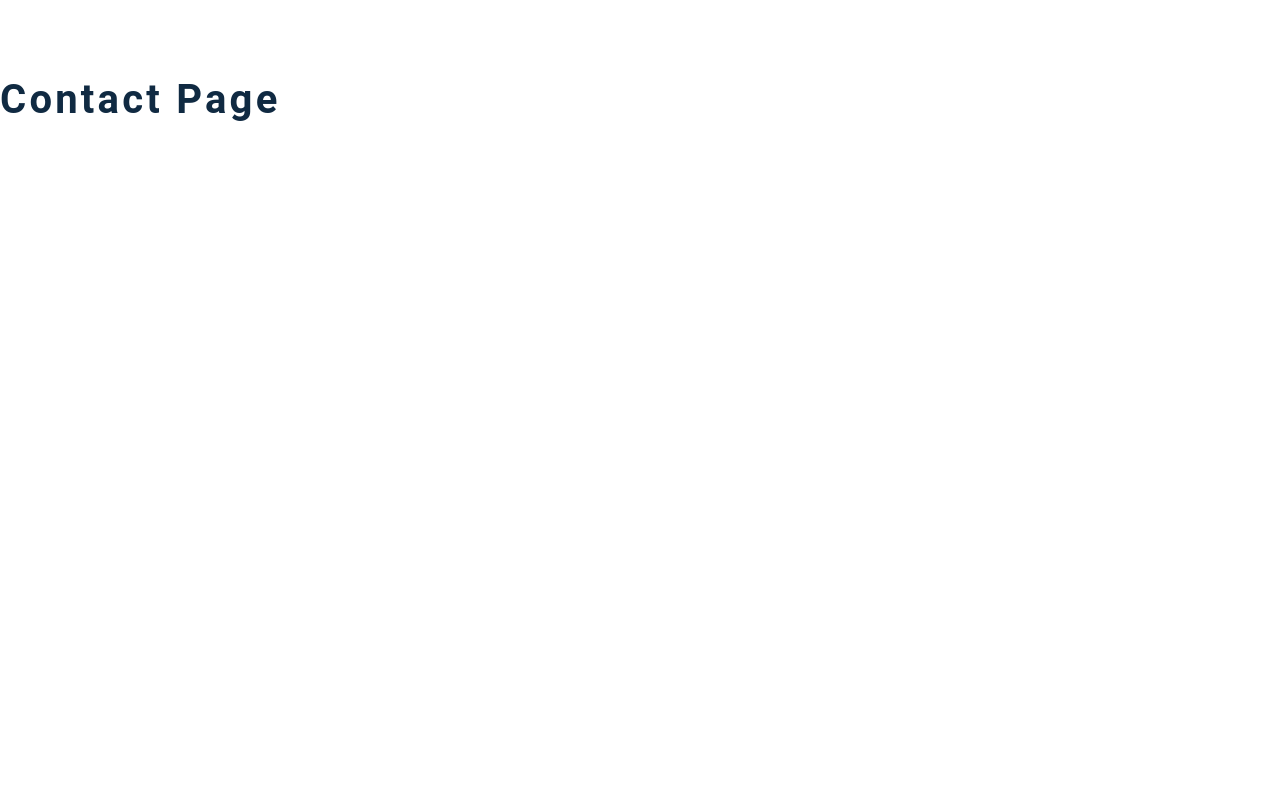
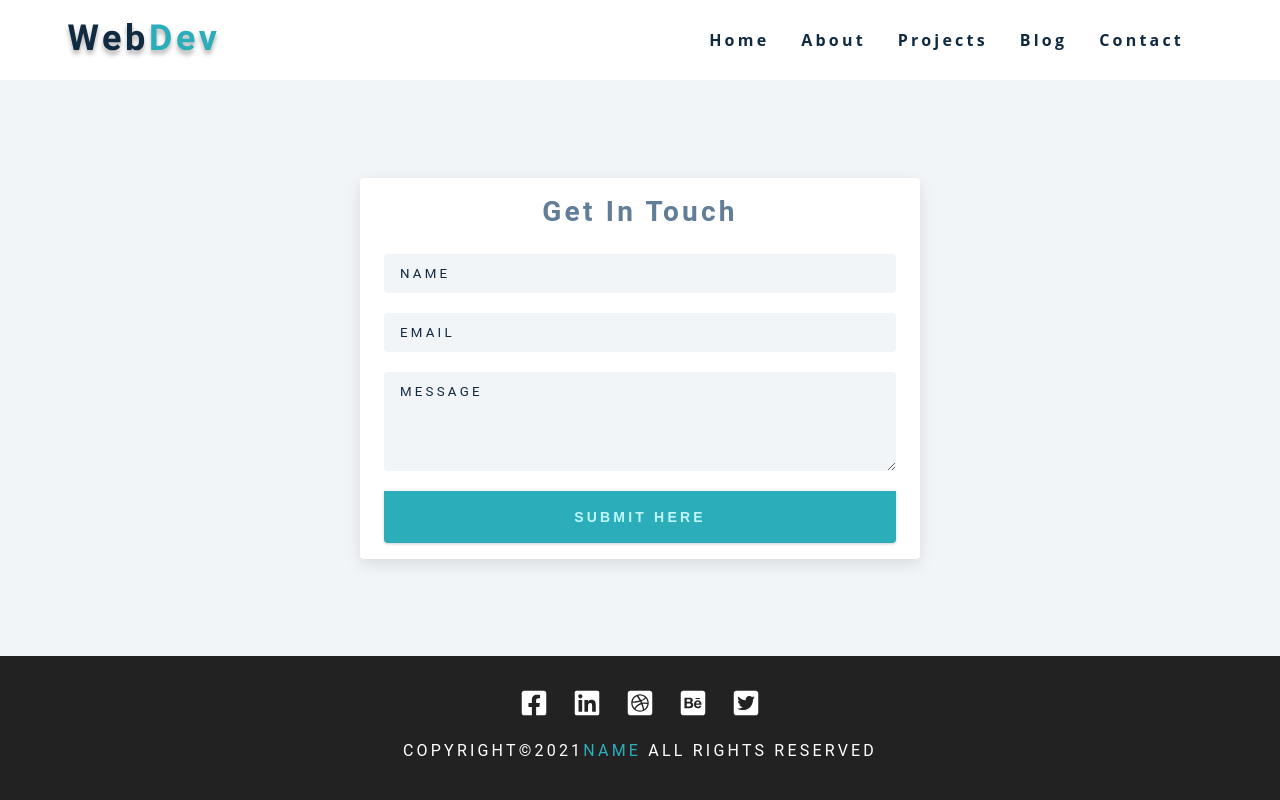
Before and after one commit to erifylo/gatsbyStrapiProject, a Gatsby site: page /contact in a window 1280 px wide. Built offline with nearby package versions, Linux system fonts and the light colour scheme; Gatsby itself is replaced by a stand-in of ours.

Commit message:
contact form ok

```diff
--- a/src/pages/contact.js
+++ b/src/pages/contact.js
@@ -2,7 +2,21 @@ import React from "react"
 import Layout from "../components/Layout"
 
 const contact = () => {
-  return <h2>contact page</h2>
+  return (<Layout>
+  <section className="contact-page">
+    <article className="contact-form">
+      <h3>get in touch</h3>
+      <form action="https://formspree.io/f/myybbaky" method="POST">
+        <div className="form-group">
+          <input type="text" placeholder="name" name="name" className="form-control"/>
+          <input type="email" placeholder="email" name="email" className="form-control"/>
+          <textarea name="message" rows="5" placeholder="message" className="form-control"></textarea>
+          <button type="submit" className="submit-btn btn">submit here</button>
+        </div>
+      </form>
+    </article>
+  </section>
+  </Layout>)
 }
 
 export default contact
```
